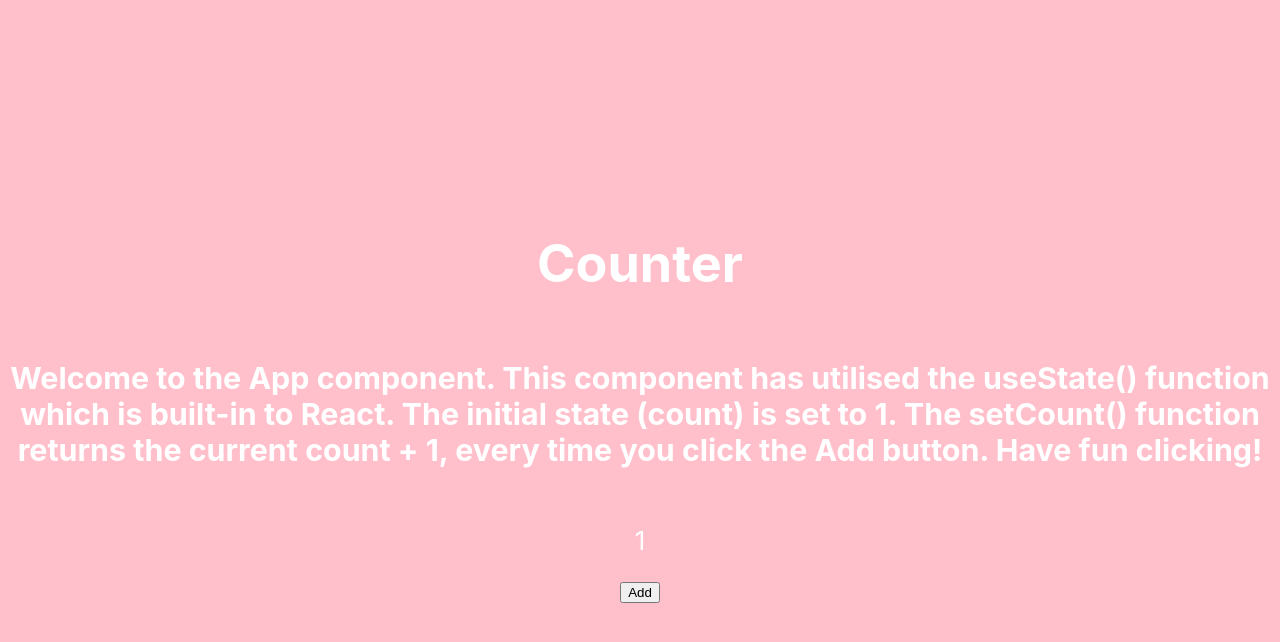
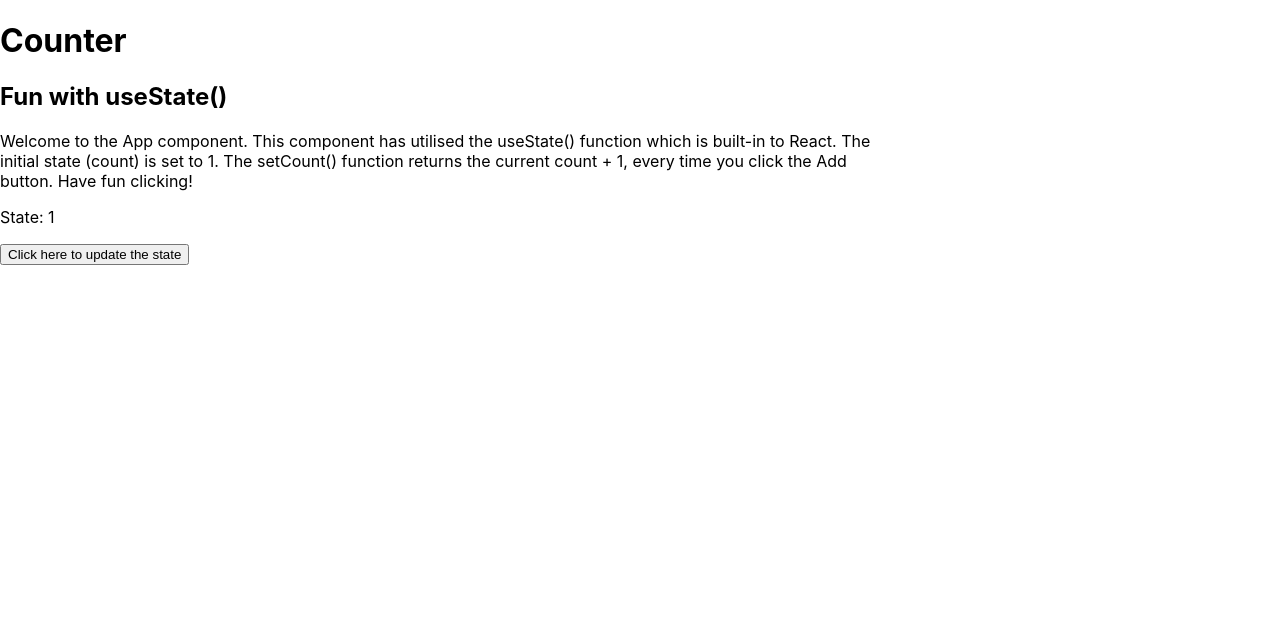
Before and after one commit to rebecca-hallas/React-land, a React (Create React App) app: page / in a window 1280 px wide. Shown: the top 642 px of the page. Built offline with nearby package versions, Linux system fonts and the light colour scheme.

Commit message:
refactoring

```diff
--- a/package.json
+++ b/package.json
@@ -8,6 +8,7 @@
     "@testing-library/user-event": "^12.8.3",
     "react": "^17.0.2",
     "react-dom": "^17.0.2",
+    "react-router-dom": "^5.2.0",
     "react-scripts": "4.0.3",
     "web-vitals": "^1.1.2"
   },
--- a/src/App.js
+++ b/src/App.js
@@ -1,18 +1,12 @@
-import './App.css';
-import React, { useState } from 'react';
+import './Styles.css';
+import Counter from './Counter'
 
 function App() {
-const [count, setCount] = useState(1)
 
   return (
-    <div className="App">
-      <header className="App-header">
-        <h1>Counter</h1>
-        <h3>Welcome to the App component. This component has utilised the useState() function which is built-in to React. The initial state (count) is set to 1. The setCount() function returns the current count + 1, every time you click the Add button. Have fun clicking!</h3>
-        <p>{count}</p>
-        <button onClick={() => setCount(count + 1)}>Add</button>
-      </header>
-    </div>
+    <>
+      <Counter />
+    </>
   );
 }
 
--- /dev/null
+++ b/src/Counter.js
@@ -0,0 +1,18 @@
+import React, { useState } from 'react';
+import './Styles.css';
+
+function Counter() {
+const [count, setCount] = useState(1)
+
+  return (
+    <div className="container">
+        <h1>Counter</h1>
+        <h2>Fun with useState()</h2>
+        <p>Welcome to the App component. This component has utilised the useState() function which is built-in to React. The initial state (count) is set to 1. The setCount() function returns the current count + 1, every time you click the Add button. Have fun clicking!</p>
+        <p>State: {count}</p>
+        <button onClick={() => setCount(count + 1)}>Click here to update the state</button>
+    </div>
+  );
+}
+
+export default Counter;
--- a/src/App.css
+++ b/src/Styles.css
@@ -1,3 +1,8 @@
+.container {
+  width: 70%;
+  align-items: center;
+}
+
 .App {
   text-align: center;
 }
```
Also changed, not shown: 1 other file (tests, documents, lock files or other folders).
